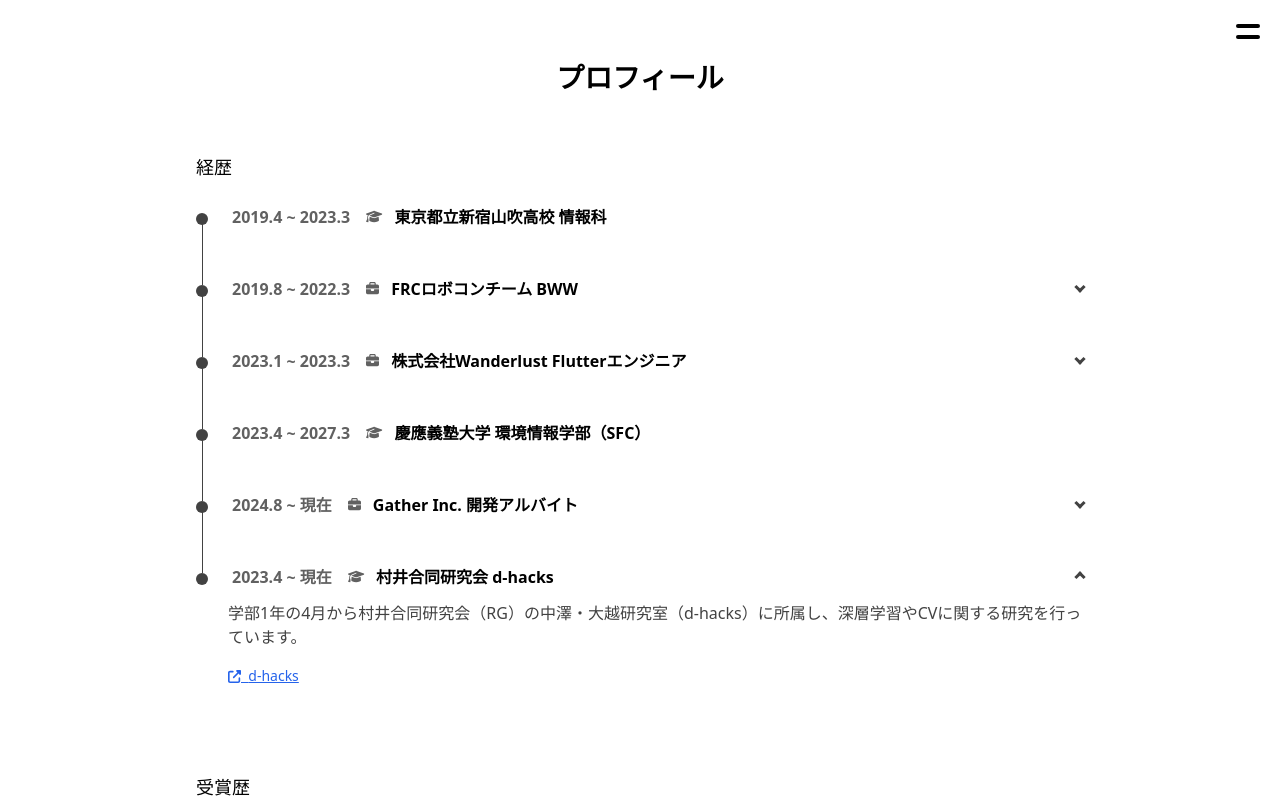
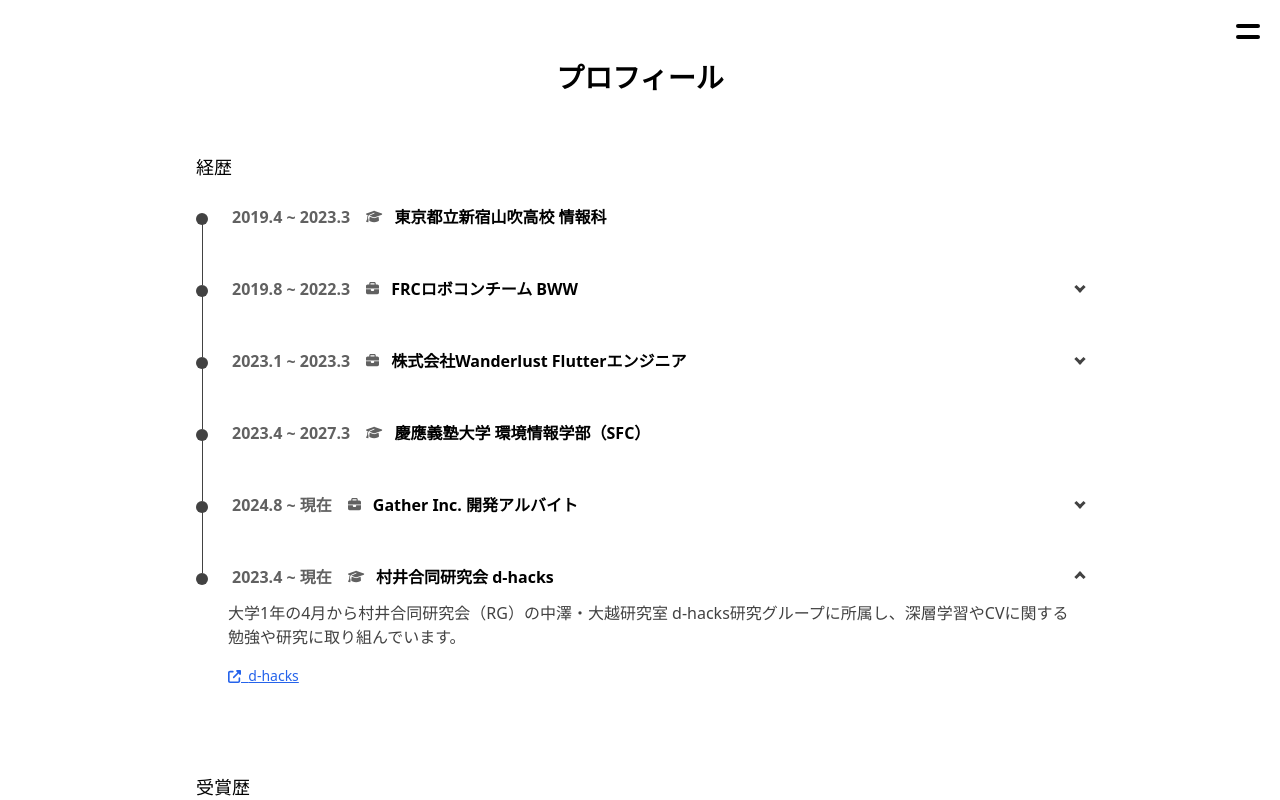
Before and after one commit to sakusaku3939/my-page, a Next.js app: page /profile in a window 1280 px wide. Shown: the top 800 px of the page. Built offline with nearby package versions, Linux system fonts and the light colour scheme.

Commit message:
Update timeline text

```diff
--- a/src/pages/profile/index.tsx
+++ b/src/pages/profile/index.tsx
@@ -23,7 +23,7 @@ const Index = () => {
           <TimeLineItem date="2019.4 ~ 2023.3" icon={faGraduationCap} title="東京都立新宿山吹高校 情報科" />
           <TimeLineItem date="2019.8 ~ 2022.3" icon={faBriefcase} title="FRCロボコンチーム BWW" open={false}>
             高1〜高3に世界最大級のロボコン FRC（FIRST Robotics
-            Competition）のチーム「BWW」に初期メンバーとして活動しました。ロボットのプログラミングや公式Webサイト作成、YouTube動画編集、クラウドファンディング、ブログなどでの広報活動を行いました。
+            Competition）のチーム「BWW」に初期メンバーとして活動しました。Javaによるロボット制御のプログラミングを担当したほか、公式Webサイトの制作、YouTube動画編集、ブログなどでの広報活動を行いました。
             <TimeLineLink
               description="公式Webサイト"
               href="https://bww8231.fuji3.info/"
@@ -39,11 +39,10 @@ const Index = () => {
           </TimeLineItem>
           <TimeLineItem date="2023.4 ~ 2027.3" icon={faGraduationCap} title="慶應義塾大学 環境情報学部（SFC）" />
           <TimeLineItem date="2024.8 ~ 現在" icon={faBriefcase} title="Gather Inc. 開発アルバイト" open={false}>
-            現在、Gather株式会社にてFlutterアプリの0→1開発に携わっています。技術総括のもと、Clean
-            Architectureとチケット駆動によるアプリケーション開発を行っています。
+            現在、Gather株式会社にてFlutterアプリの0→1開発に従事しています。技術総括のもと、アーキテクチャの選定から携わり、Clean Architecture と Riverpod+freezed を活用したチケット駆動開発を行っています。
           </TimeLineItem>
           <TimeLineItem date="2023.4 ~ 現在" icon={faGraduationCap} title="村井合同研究会 d-hacks" open={true}>
-            学部1年の4月から村井合同研究会（RG）の中澤・大越研究室（d-hacks）に所属し、深層学習やCVに関する研究を行っています。
+            大学1年の4月から村井合同研究会（RG）の中澤・大越研究室 d-hacks研究グループに所属し、深層学習やCVに関する勉強や研究に取り組んでいます。
             <TimeLineLink
               description="d-hacks"
               href="https://d-hacks.jn.sfc.keio.ac.jp/"
```
